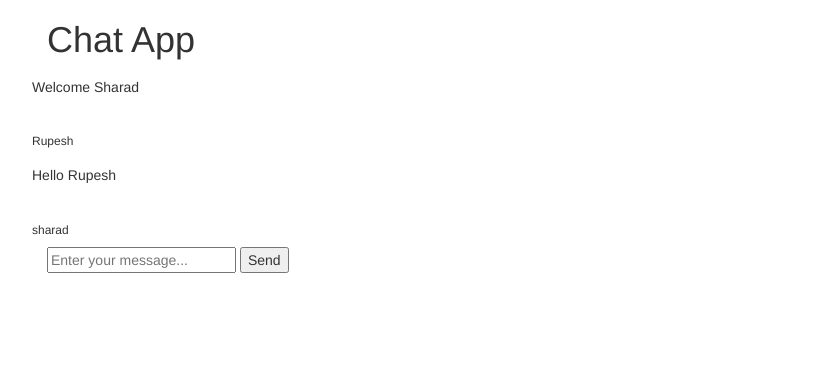
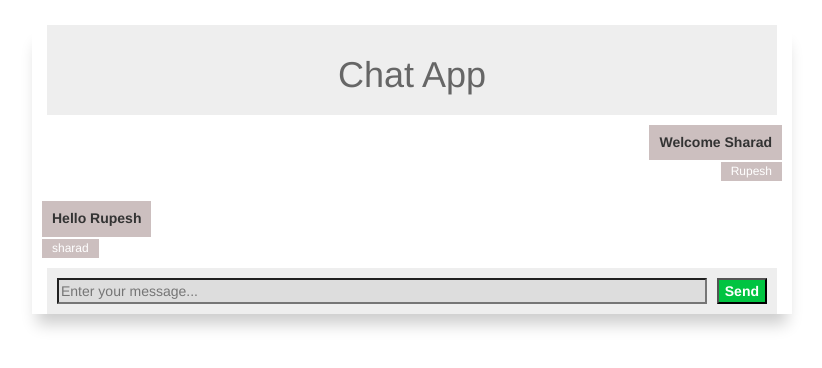
Before and after one commit to rup784/chatapp, a website: page chat.html in a window 1280 px wide. Shown: the whole page, without its empty margins (228-1050 px from the left). Drawn offline with nearby package versions, Linux system fonts and the light colour scheme; no server answers.

Commit message:
CSS and VUS is loading

```diff
--- a/chat.html
+++ b/chat.html
@@ -4,7 +4,7 @@
 <head>
     <meta http-equiv="Content-Type" content="text/html; charset=utf-8" />
     <title>Chat App</title>
-    <link type="text/html" rel="stylesheet" href="/css/style.css">
+    <link rel="stylesheet" type="text/css" href="/css/style.css">
     <link rel="stylesheet" href="https://cdnjs.cloudflare.com/ajax/libs/twitter-bootstrap/3.3.7/css/bootstrap.min.css">
     <script src="https://cdnjs.cloudflare.com/ajax/libs/vue/2.3.4/vue.min.js"></script>
     <script src="/socket.io/socket.io.js"></script>
--- /dev/null
+++ b/public/css/style.css
@@ -0,0 +1,59 @@
+
+.msger {
+  margin: 25px 10px;
+  box-shadow: 0 15px 15px -5px rgba(0, 0, 0, 0.2);
+}
+.msger-header {
+  display: flex;
+  justify-content: space-around;
+  padding: 10px;
+  background: #eee;
+  color: #666;
+}
+
+.msger-inputarea {
+  display: flex;
+  padding: 10px;
+  border-top: var(--border);
+  background: #eee;
+}
+.msger-send-btn {
+  margin-left: 10px;
+  background: rgb(0, 196, 65);
+  color: #fff;
+  font-weight: bold;
+  cursor: pointer;
+  transition: background 0.23s;
+}
+.msger-input {
+  flex: 1;
+  background: #ddd;
+}
+.msger-chat {
+  flex: 1;
+  overflow-y: auto;
+  padding: 10px;
+}
+.message {
+  padding: 10px;
+  background: #ccbfbf;
+  font-weight: 600;
+  display: inline-block;
+  margin: 0px;
+}
+.name {
+  display: inline-block;
+  padding: 3px 10px;
+  background: #ccbfbf;
+  color: #fff;
+  margin: 0px;
+}
+.msger-chat.right-chat {
+  width: 50%;
+  float: right;
+  text-align: right;
+}
+.msger-chat.left-chat {
+  width: 50%;
+  float: left;
+}
--- a/script/app.js
+++ b/script/app.js
@@ -8,7 +8,7 @@
   socket.on('chat message', function(msg){
    var li=document.createElement("li");
    li.appendChild(document.createTextNode(msg));
-   document.getElementById("messages").appendChild(li);
+   document.getElementById("senderArray").appendChild(li);
   });
 
 })();
```
Also changed, not shown: server.js (+10 -3 lines).
